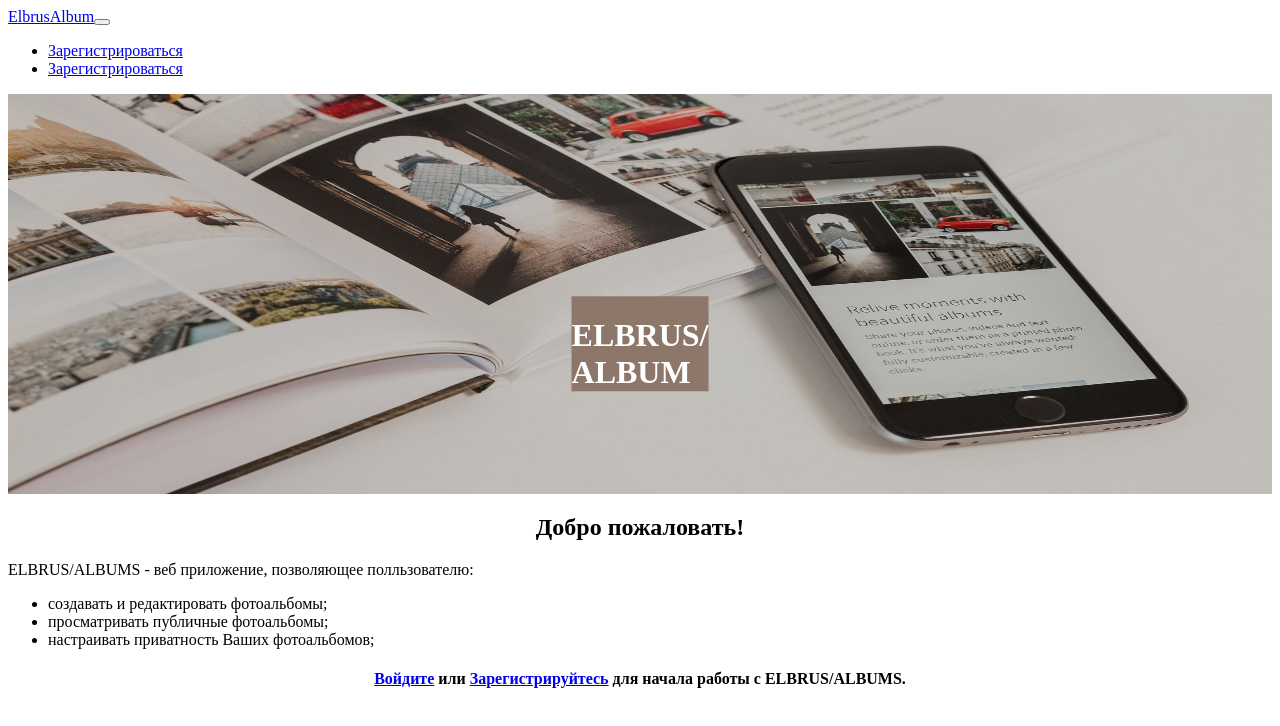
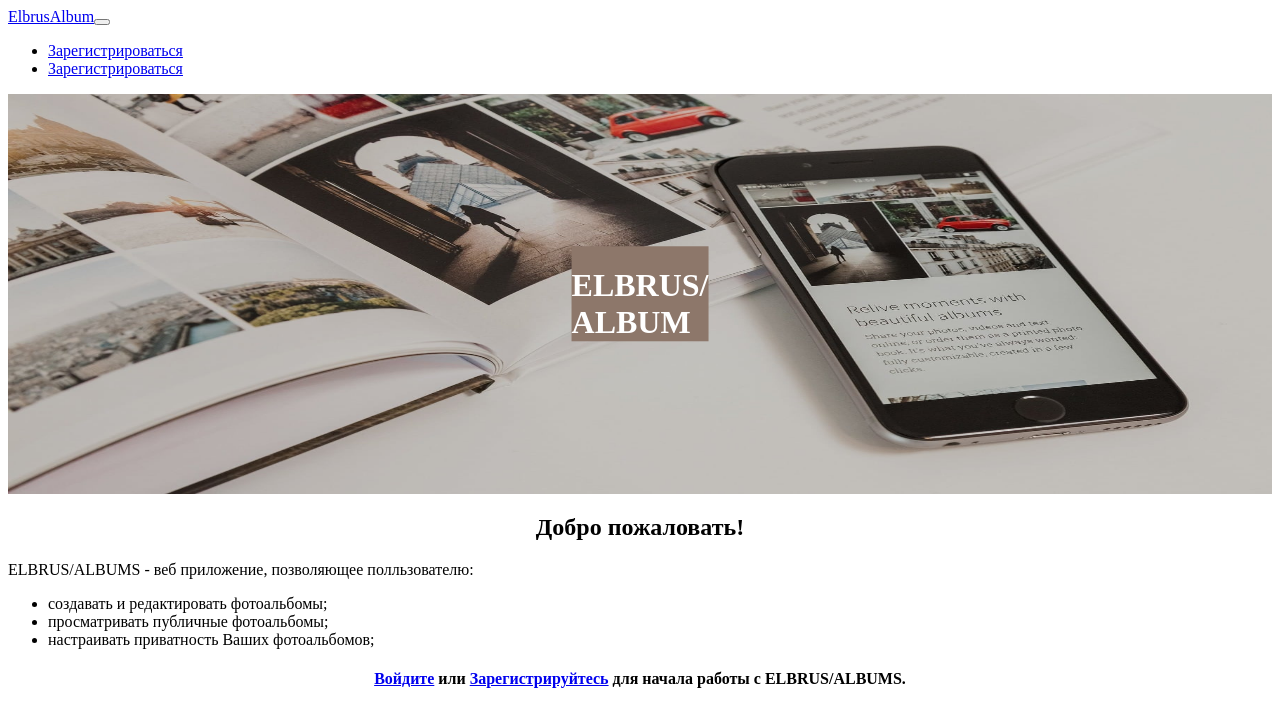
Before and after one commit to lvurself/fotoalbom, a React app: page / in a window 1280 px wide. Shown: the top 726 px of the page. Built offline with nearby package versions, Linux system fonts and the light colour scheme; the HTML template or start-up script is replaced by a standard one.

Commit message:
StartPage styles fixes

```diff
--- a/src/components/main/StartPage.jsx
+++ b/src/components/main/StartPage.jsx
@@ -4,11 +4,11 @@ import { Link } from 'react-router-dom';
 export default function StartPage() {
   return (
     <div className="container">
-      <div className="headImg" style={{ width: '100%', height: '400px' }}>
+      <div className="headImg" style={{ width: '100%', height: '400px', position: 'relative' }}>
         <div
           className="centered"
           style={{
-            color: 'white', backgroundColor: '#8d776a', position: 'absolute', top: '43%', left: '50%', transform: 'translate(-50%, -50%)',
+            color: 'white', backgroundColor: '#8d776a', position: 'absolute', top: '50%', left: '50%', transform: 'translate(-50%, -50%)',
           }}
         >
           <h1 style={{ marginBottom: '0' }}>
```
